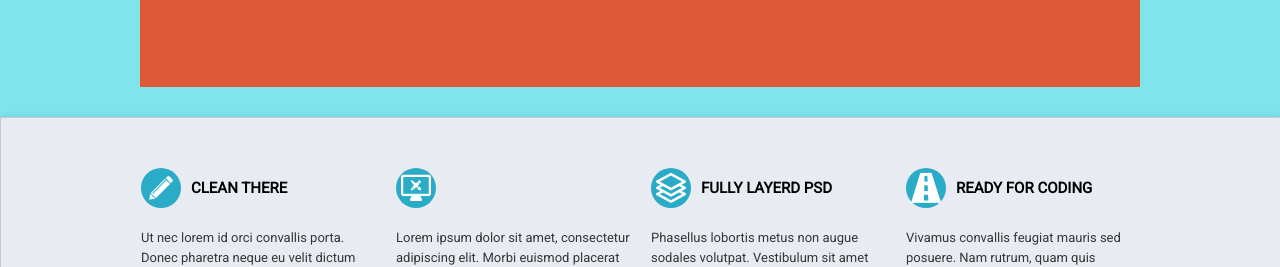
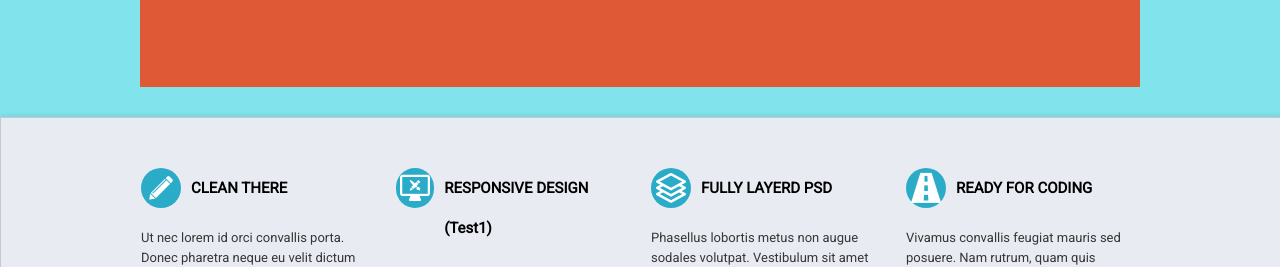
Before and after one commit to yevhenii-dvurechenskyi/Homework11, a plain HTML site: page index.html in a window 1280 px wide. Shown: the part 505-772 px from the top of the page. Drawn offline with Linux system fonts and the light colour scheme; files whose address does not match are found by name.

Commit message:
Update index.html

```diff
--- a/index.html
+++ b/index.html
@@ -56,6 +56,7 @@
 						<div class="text-icon">
 							<div class="flex-row">
 								<div class="icon-responsive-design icons"></div>
+							<h2>RESPONSIVE DESIGN (Test1)</h2>
 							</div>
 							<span>
 								Lorem ipsum dolor sit amet, consectetur adipiscing elit. Morbi euismod placerat dui et tincidunt. Sed sollicitudin posuere auctor. Phasellus at ultricies nisl. Integer at leo eros
```
